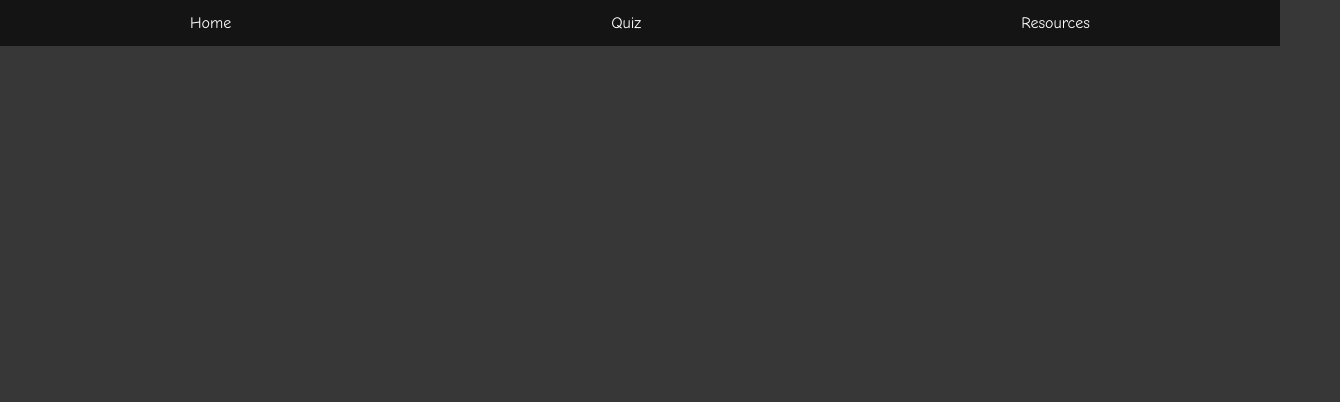
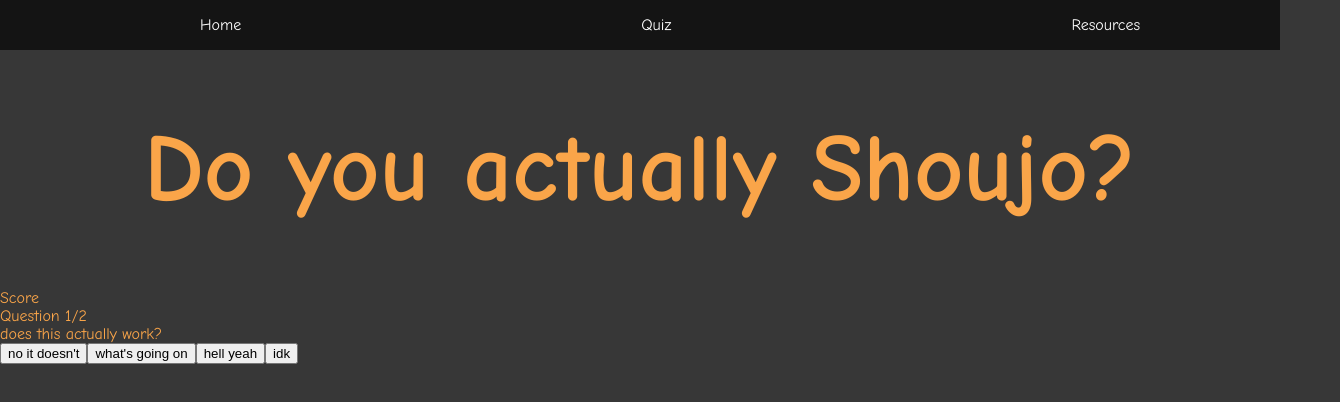
Before and after one commit to bbland1/Quiz-App, a React (Create React App) app: page /quiz in a window 1280 px wide. Shown: the top 402 px of the page, 1340 px wide, since content can reach past the window. Built offline with nearby package versions, Linux system fonts and the light colour scheme.

Commit message:
started figiring out quiz part

```diff
--- a/public/styles.css
+++ b/public/styles.css
@@ -8,7 +8,7 @@ body {
 }
 
 header h1 {
-  font-size: 5rem;
+  font-size: 6rem;
 }
 
 .header-title {
@@ -38,7 +38,7 @@ nav li a {
   display: block;
   color: white;
   text-align: center;
-  padding: 14px 16px;
+  padding: 16px 12.5rem;
   text-decoration: none;
 }
 
--- a/src/App.js
+++ b/src/App.js
@@ -1,6 +1,6 @@
 import { Routes, Route } from 'react-router-dom';
 import Home from './Components/Home';
-import Quiz from './Components/Quiz';
+import Quiz from './Components/QuizItems/Quiz';
 import Resources from './Components/Resources';
 
 
--- a/src/Components/Home.jsx
+++ b/src/Components/Home.jsx
@@ -2,16 +2,16 @@ import React from "react";
 import NavBar from "./NavBar";
 import HomeTitle from "./HomeTitle";
 
-function Home(){
+function Home() {
   return (
     <div>
-      <header>
+      <header className="header-title">
         <NavBar />
-        <div className="header-title">
-          <h1><HomeTitle/></h1>
-          <h3>Out lovely title up there is just some of the dumb things thrown at a manga or anime that even blinks an eye at not </h3>
-        </div>
+        <h1><HomeTitle /></h1>
       </header>
+      <main>
+        <h3>Out lovely title up there is just some of the dumb things thrown at a manga or anime that even blinks an eye at not </h3>
+      </main>
     </div>
   );
 }
--- a/src/Components/HomeTitle.jsx
+++ b/src/Components/HomeTitle.jsx
@@ -10,7 +10,7 @@ function HomeTitle() {
         1000,
         "So it's for girls..?",
         1000,
-        "So just gonna be another love story..?",
+        "So just a romance story..?",
         1000,
         "So it's Shoujo.",
         1000,
--- a/src/Components/Quiz.jsx
+++ /dev/null
@@ -1,12 +0,0 @@
-import React from "react";
-import NavBar from "./NavBar";
-
-function Quiz() {
-  return (
-    <div>
-      <NavBar/>
-    </div>
-  );
-}
-
-export default Quiz;
--- /dev/null
+++ b/src/Components/QuizItems/Quiz.jsx
@@ -0,0 +1,52 @@
+import React, { useState } from "react";
+import NavBar from "../NavBar";
+import questions from "./QuizQuestions";
+
+function Quiz() {
+  const [currentQuestion, setCurrentQuestion] = useState(0);
+
+  function handleAnswerClick(event, answer){
+    const nextQuestion = currentQuestion + 1;
+
+    if (nextQuestion < questions.length) {
+      console.log(event.target.value)
+      // setCurrentQuestion(nextQuestion);
+    } else {
+      alert("end of the quiz")
+    }
+
+  }
+
+  return (
+    <div>
+      <header className="header-title">
+        <NavBar />
+        <h1>Do you actually Shoujo?</h1>
+      </header>
+      <main>
+        <div>
+          Score
+        </div>
+        <div className="question">
+          <div className="question-number">
+            <span>Question {currentQuestion + 1}</span>/{questions.length}
+          </div>
+          <div className="question-text">
+            {questions[currentQuestion].questionText}
+          </div>
+        </div>
+        <div className="answers">
+        {questions[currentQuestion].answers.map((answer, index) => (
+          <button
+            key={index}
+            id={index}
+            value={answer.answerText}
+            onClick={handleAnswerClick}>{answer.answerText}</button>
+        ))}
+        </div>
+      </main>
+    </div>
+  );
+}
+
+export default Quiz;
--- /dev/null
+++ b/src/Components/QuizItems/QuizQuestions.js
@@ -0,0 +1,22 @@
+const questions = [
+  {
+    questionText: 'does this actually work?',
+    answers: [
+      { answerText: "no it doesn't", isCorrect: false },
+      { answerText: "what's going on", isCorrect: false },
+      { answerText: "hell yeah", isCorrect: true },
+      { answerText: "idk", isCorrect: false }
+    ]
+  },
+  {
+    questionText: 'did we move forward?',
+    answers: [
+      { answerText: "no it doesn't", isCorrect: false },
+      { answerText: "what's going on", isCorrect: false },
+      { answerText: "hell yeah", isCorrect: true },
+      { answerText: "idk", isCorrect: false }
+    ]
+  }
+]
+
+export default questions;
--- a/src/Components/Resources.jsx
+++ b/src/Components/Resources.jsx
@@ -10,12 +10,12 @@ function Resources() {
       <div className="videos-resources">
         <div className="videos">
           <h3>Colleen's Manga Recs Video</h3>
-          <iframe width="560" height="315" src="https://www.youtube-nocookie.com/embed/169rKJBBc98" title="YouTube video player" frameborder="0" allow="accelerometer; autoplay; clipboard-write; encrypted-media; gyroscope; picture-in-picture" allowfullscreen></iframe>
+          <iframe width="560" height="315" src="https://www.youtube.com/embed/169rKJBBc98" title="YouTube video player" frameBorder="0" allow="accelerometer; autoplay; clipboard-write; encrypted-media; gyroscope; picture-in-picture" allowFullScreen></iframe>
           <p>This video was perfect to me, it gave a good laugh and the first "Is this a Shoujo?" gave me a good laugh.</p>
         </div>
         <div className="videos">
           <h3>The Japan Foundation, New York Video</h3>
-          <iframe width="560" height="315" src="https://www.youtube-nocookie.com/embed/1mgCCtZ3iaA" title="YouTube video player" frameborder="0" allow="accelerometer; autoplay; clipboard-write; encrypted-media; gyroscope; picture-in-picture" allowfullscreen></iframe>
+          <iframe width="560" height="315" src="https://www.youtube.com/embed/1mgCCtZ3iaA" title="YouTube video player" frameBorder="0" allow="accelerometer; autoplay; clipboard-write; encrypted-media; gyroscope; picture-in-picture" allowFullScreen></iframe>
         </div>
       </div>
       <div>
```
